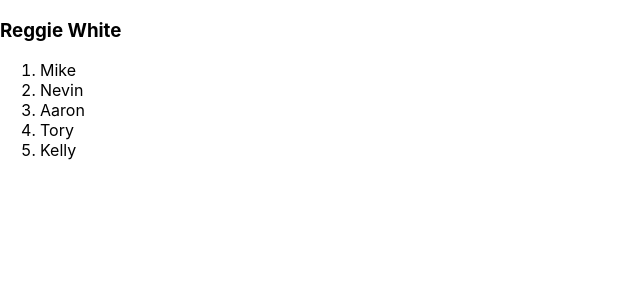
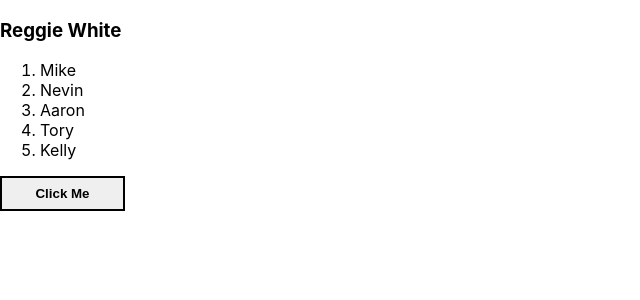
Before and after one commit to craigrmills/React_Components_Worksheet, a React (Create React App) app: page / in a window 1280 px wide. Shown: the top 300 px of the page, without its empty margins (0-640 px from the left). Built offline with nearby package versions, Linux system fonts and the light colour scheme.

Commit message:
Created AlertUser Component

```diff
--- a/src/App.js
+++ b/src/App.js
@@ -1,6 +1,7 @@
 import React from 'react';
 import DisplayName from './Components/DislayName/DisplayName';
 import NameList from './Components/NameList/NameList';
+import AlertUser from './Components/AlertUser/AlertUser';
 
 function App() {
     const state = {
@@ -41,7 +42,7 @@ function App() {
         <div className="App">
             <DisplayName firstName={state.person.firstName} lastName={state.person.lastName}/>
             <NameList names={state.names}/>
-            {/* <AlertUser alertMe={displayAlert}/> */}
+            <AlertUser alertMe={displayAlert}/>
             {/* <SuperHeroesTable heroes={state.superheroes}/> */}
         </div>
     );
--- /dev/null
+++ b/src/Components/AlertUser/AlertUser.css
@@ -0,0 +1,11 @@
+button {
+  font-weight: bold;
+  border: 2px solid #000000;
+  height: 35px;
+  width: 125px;
+}
+
+button:hover {
+  background-color: red;
+  color: white;
+}
--- /dev/null
+++ b/src/Components/AlertUser/AlertUser.jsx
@@ -0,0 +1,12 @@
+import React from 'react';
+import './AlertUser.css';
+
+const AlertUser = (props) => {
+    return (
+        <div>
+            <button onClick={props.alertMe}>Click Me</button>
+        </div>
+    )
+}
+
+export default AlertUser;
```
